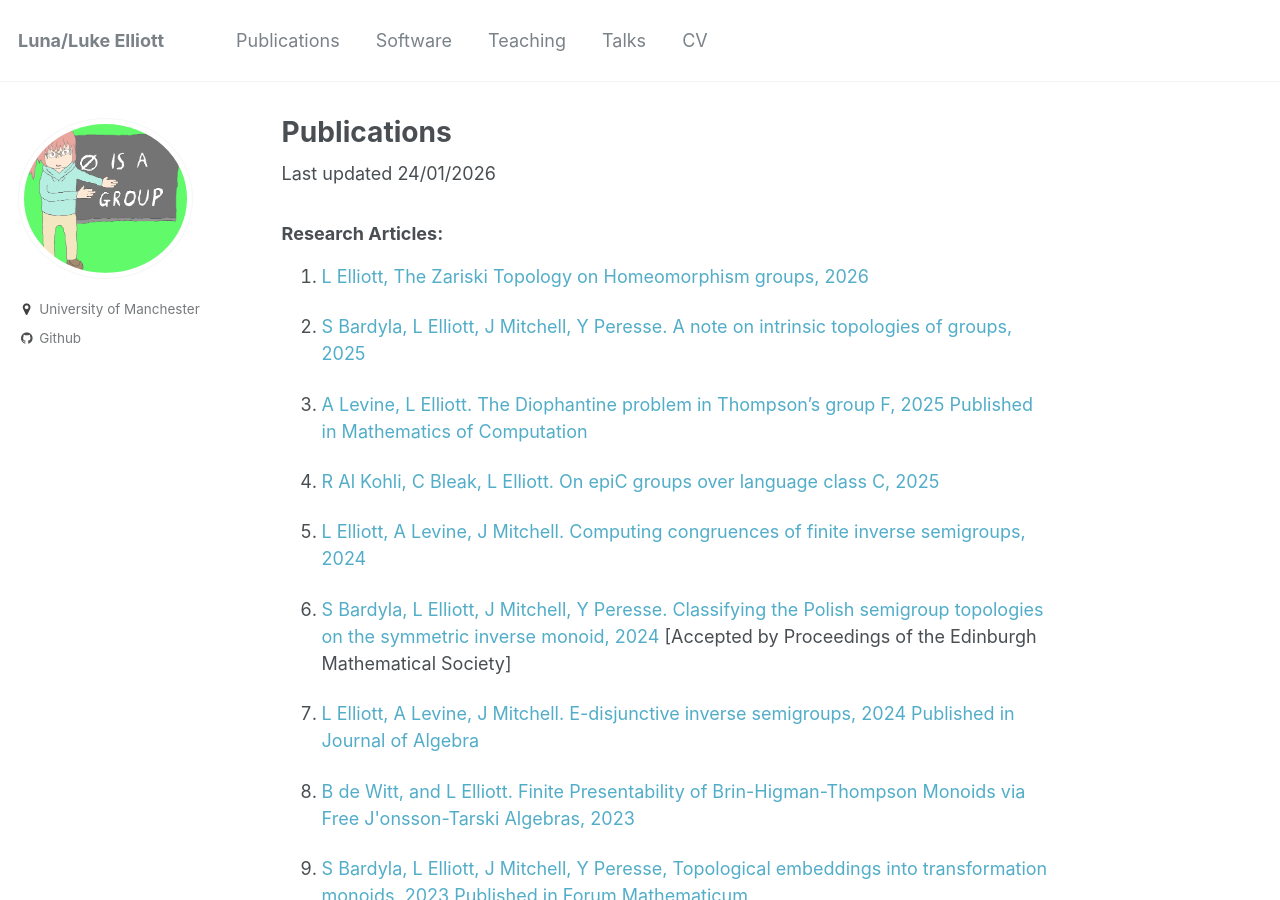
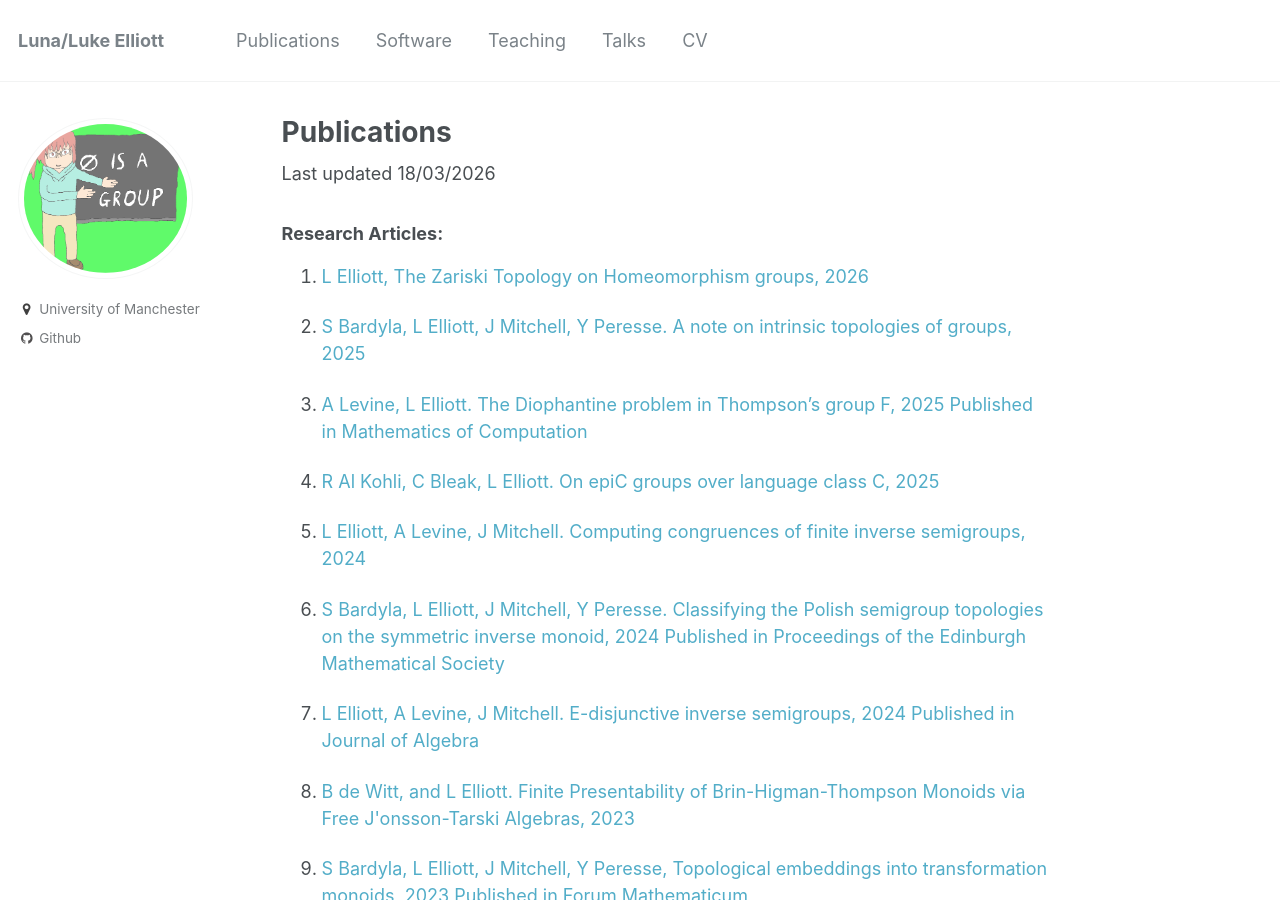
Before and after one commit to le27/L-Elliott, a Jekyll site: the page built from _pages/publications.md, in a window 1280 px wide and 900 px high. Built offline with Jekyll 4.4.1, drawn with Linux system fonts in a browser that asks for light colours.

Commit message:
Update publication dates and references

```diff
--- a/_pages/publications.md
+++ b/_pages/publications.md
@@ -4,7 +4,7 @@ permalink: /publications/
 author_profile: true
 ---
 
-Last updated 24/01/2026
+Last updated 18/03/2026
 
 ### Research Articles:
 1. [L Elliott, The Zariski Topology on Homeomorphism groups, 2026](https://arxiv.org/abs/2601.15185)
@@ -18,7 +18,7 @@ Last updated 24/01/2026
 12. [L Elliott, A Levine, J Mitchell. Computing congruences of finite inverse semigroups, 2024](https://arxiv.org/abs/2406.09281)
 
 11. [S Bardyla, L Elliott, J Mitchell, Y Peresse. Classifying the Polish semigroup topologies on the symmetric inverse monoid, 2024](https://arxiv.org/abs/2405.20134)
-[Accepted by Proceedings of the Edinburgh Mathematical Society]
+[Published in Proceedings of the Edinburgh Mathematical Society](https://doi.org/10.1017/S0013091525101302)
 
 10. [L Elliott, A Levine, J Mitchell. E-disjunctive inverse semigroups, 2024](https://arxiv.org/abs/2405.19825)
 [Published in Journal of Algebra](https://doi.org/10.1016/j.jalgebra.2025.08.041)
```
